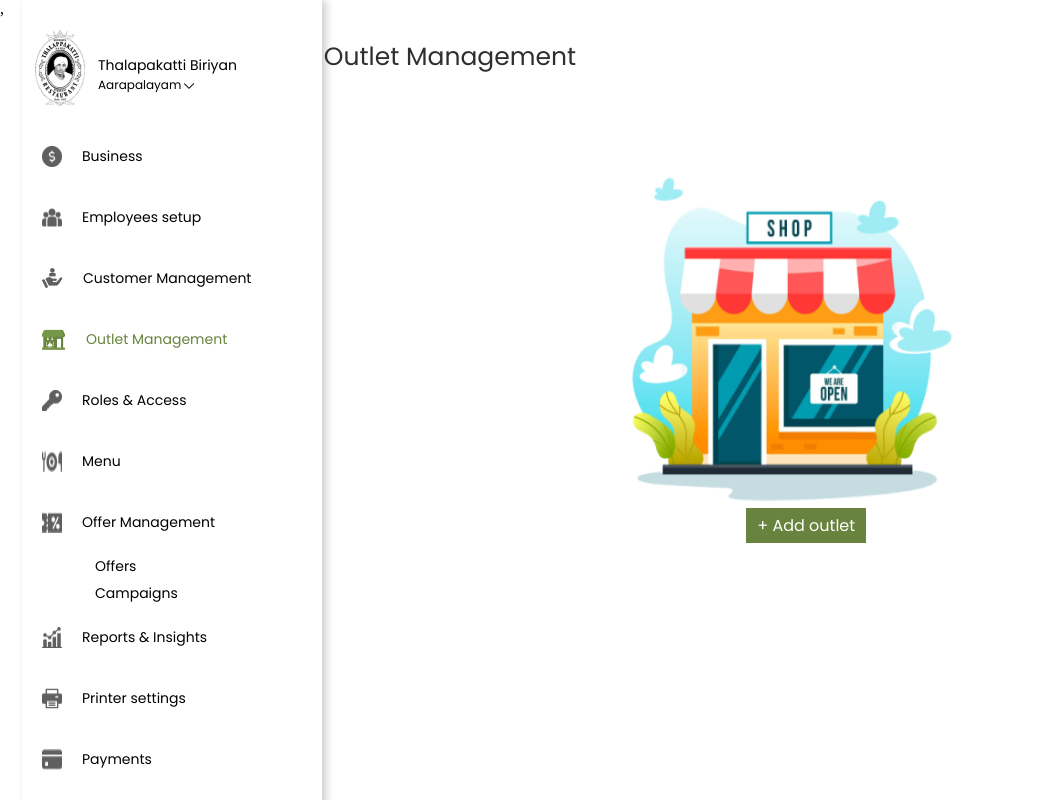
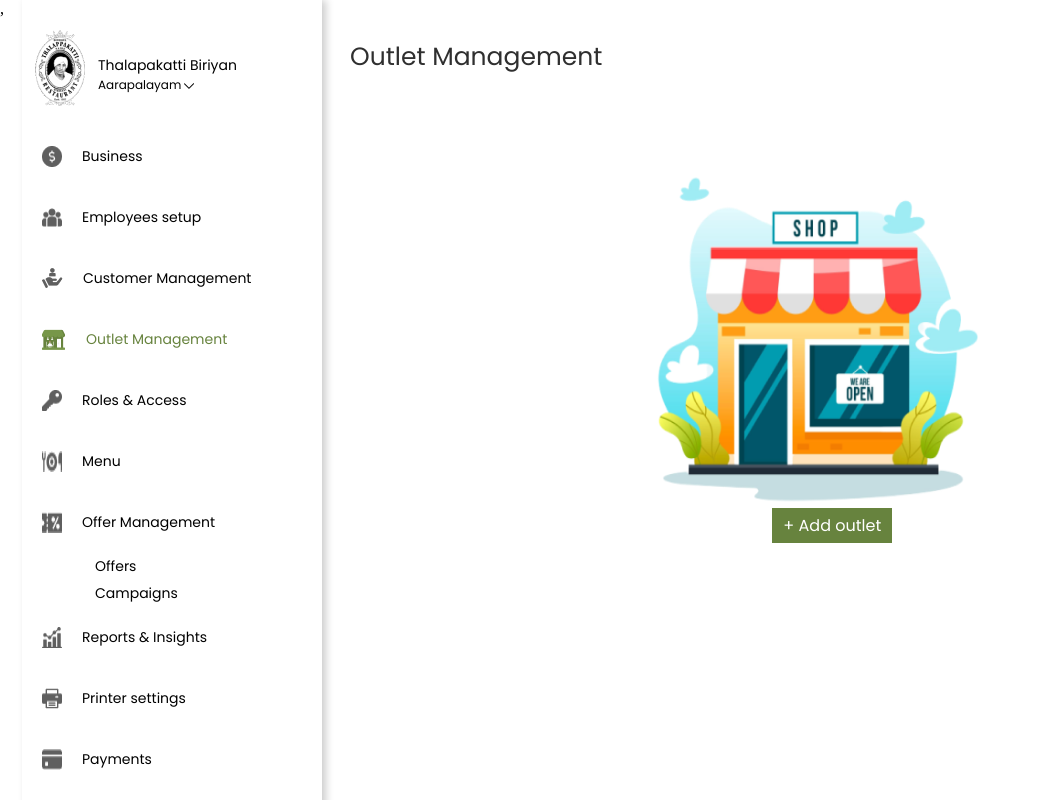
Before and after one commit to PandimeenaRamasamy/OMSproject, a React (Create React App) app: page / in a window 1280 px wide. Shown: the top 800 px of the page, without its empty margins (0-1041 px from the left). Built offline with nearby package versions, Linux system fonts and the light colour scheme.

Commit message:
homepage update

```diff
--- a/src/Components/Homepage/Home.css
+++ b/src/Components/Homepage/Home.css
@@ -1,7 +1,8 @@
 .main
 {
     display: flex;
-    justify-content: center;
+    /* justify-content: center; */
+    margin-left: 350px;
 }
 
 
```
